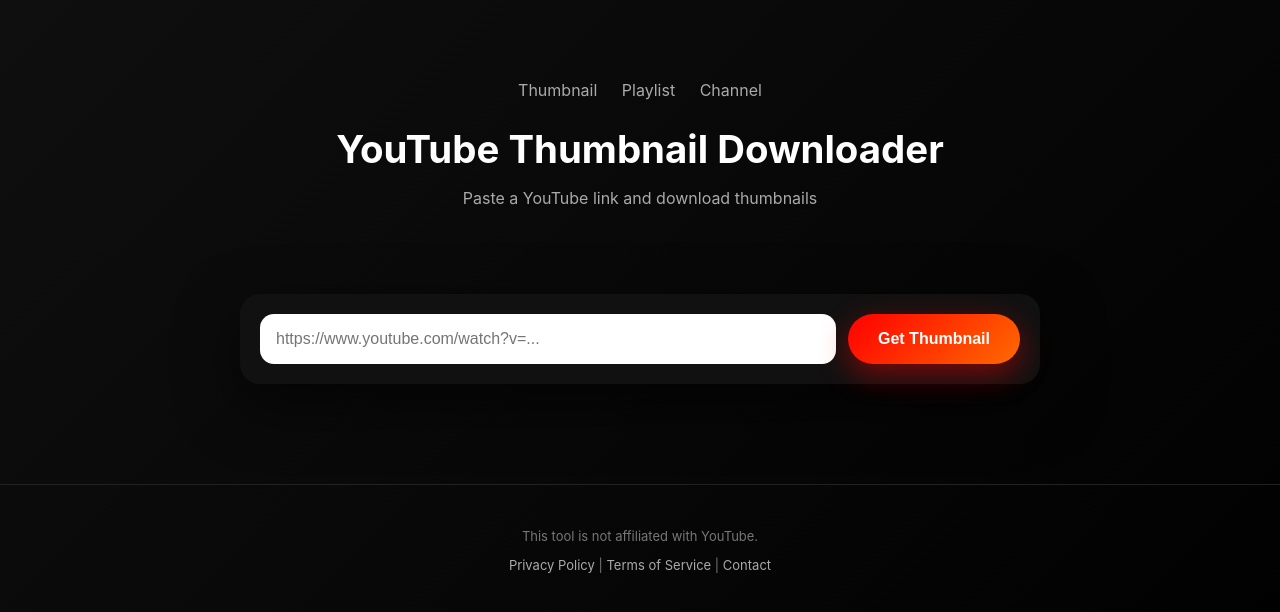
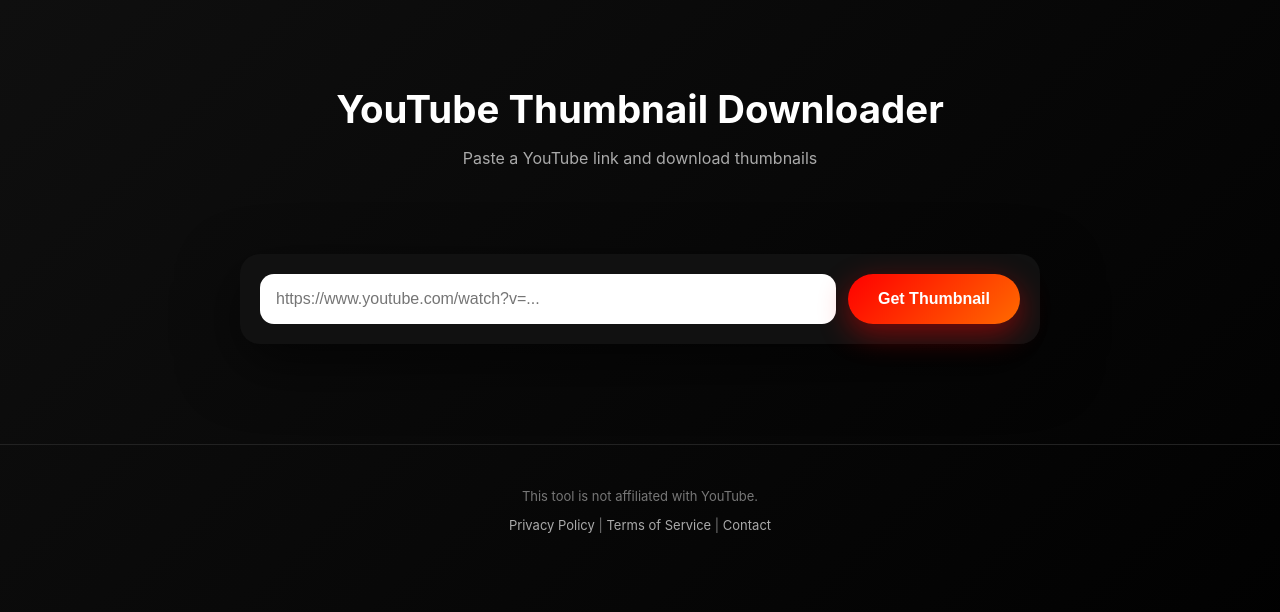
Before and after one commit to alshara030/yt-thumbnail-downloader, a plain HTML site: page index.html in a window 1280 px wide. Drawn offline with Linux system fonts and the light colour scheme.

Commit message:
Update index.html

```diff
--- a/index.html
+++ b/index.html
@@ -195,11 +195,7 @@
 
 
   <header>
-        <nav>
-  <a href="index.html">Thumbnail</a>
-  <a href="playlist-thumbnail.html">Playlist</a>
-  <a href="channel-thumbnail.html">Channel</a>
-</nav>
+
 
     <h1>YouTube Thumbnail Downloader</h1>
     <p>Paste a YouTube link and download thumbnails</p>
```
